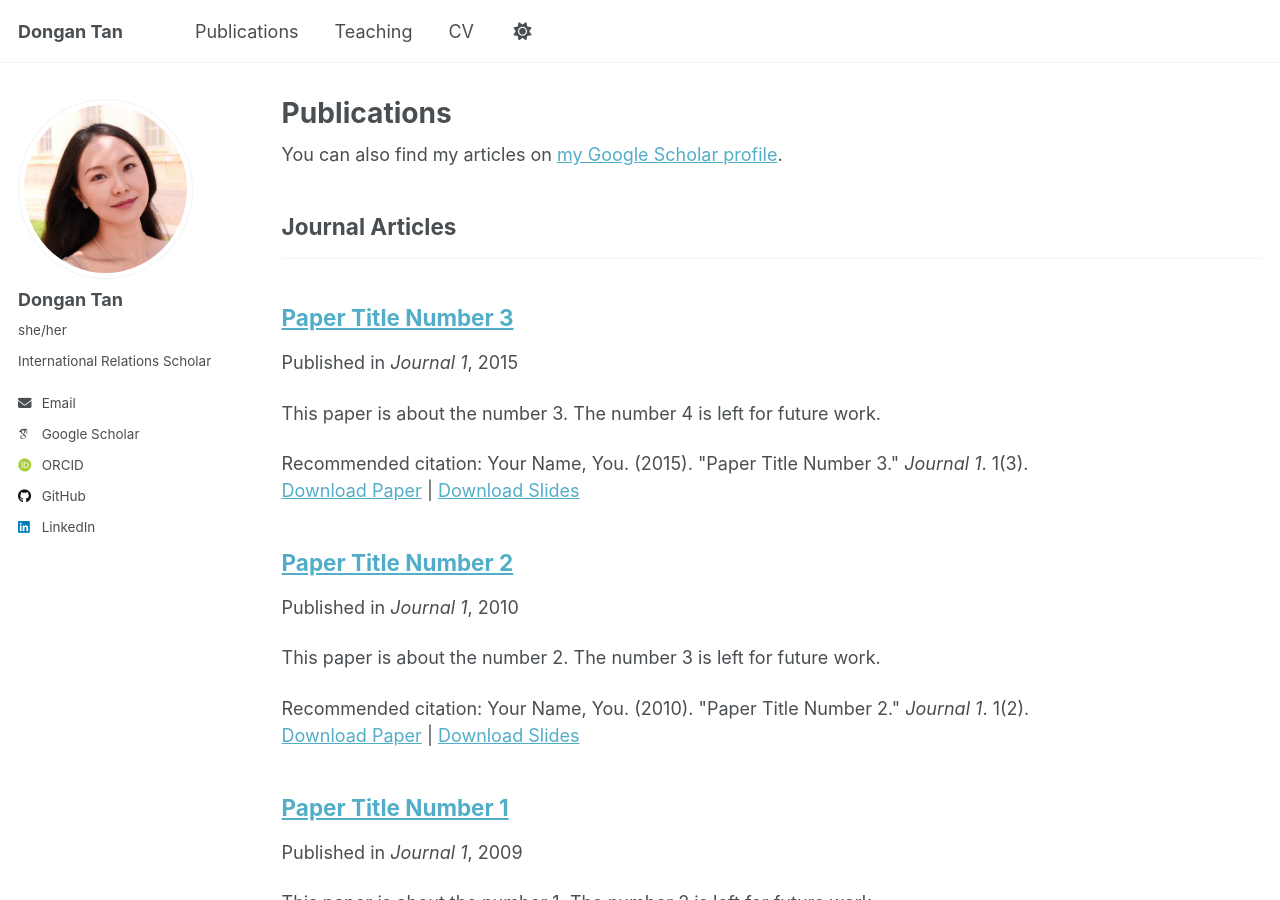
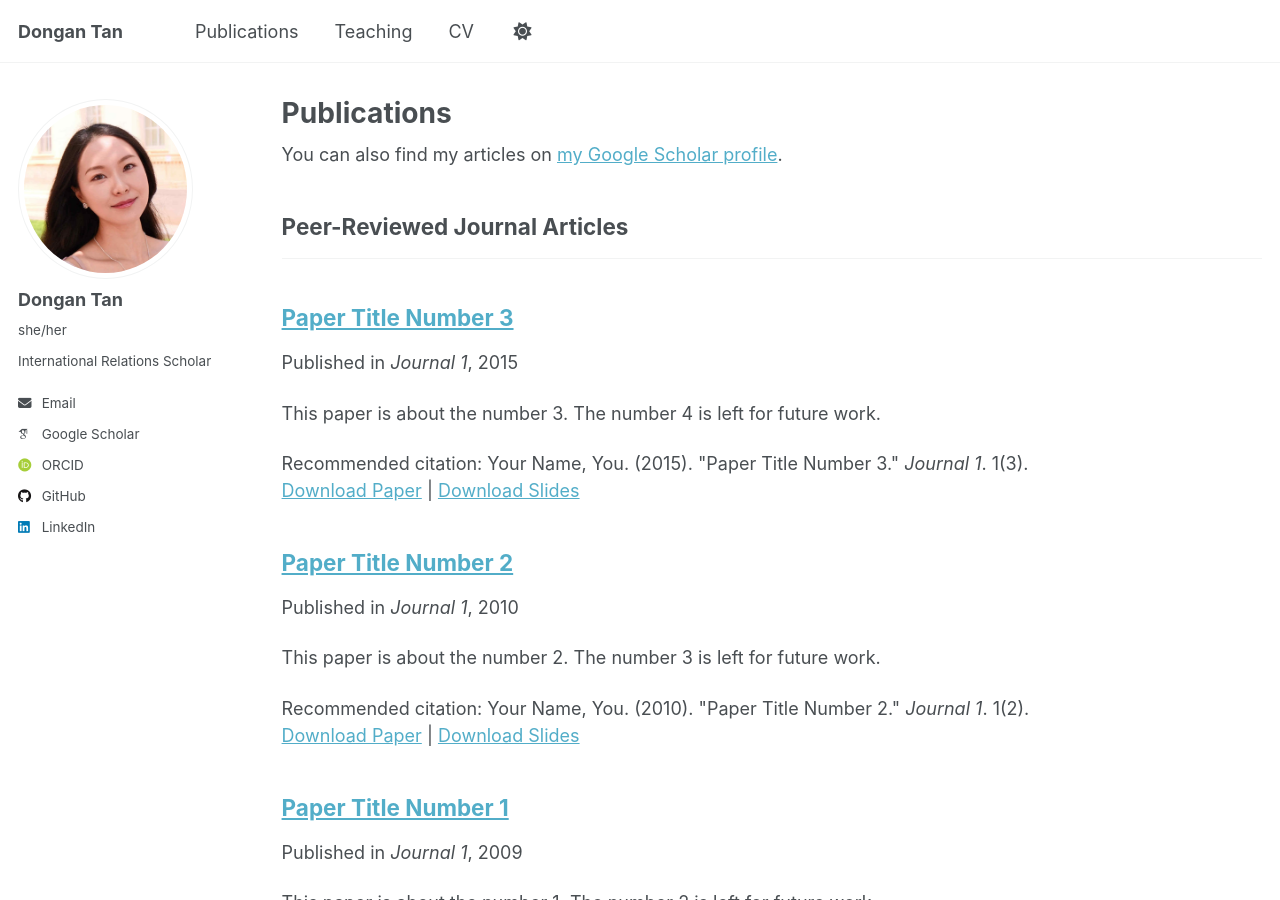
Before and after one commit to HaoLiuScholar/HaoLiuScholar.github.io, a Jekyll site: the page built from _pages/publications.html, in a window 1280 px wide and 900 px high. Built offline with Jekyll 4.4.1, drawn with Linux system fonts in a browser that asks for light colours; some web fonts are replaced; a script that is not in the unit is left out.

Commit message:
Update _config.yml

```diff
--- a/_config.yml
+++ b/_config.yml
@@ -83,7 +83,7 @@ publication_category:
   books:
     title: 'Books'
   manuscripts:
-    title: 'Journal Articles'
+    title: 'Peer-Reviewed Journal Articles'
   conferences:
     title: 'Conference Papers'
 
```
